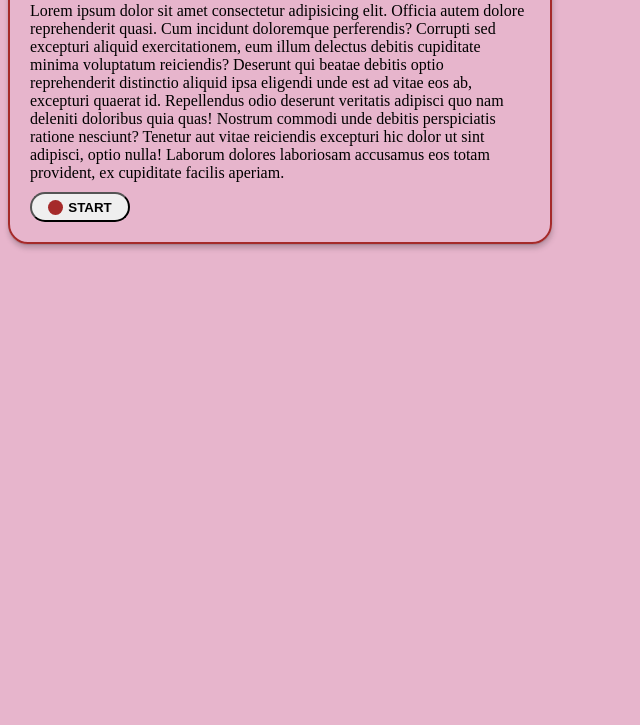
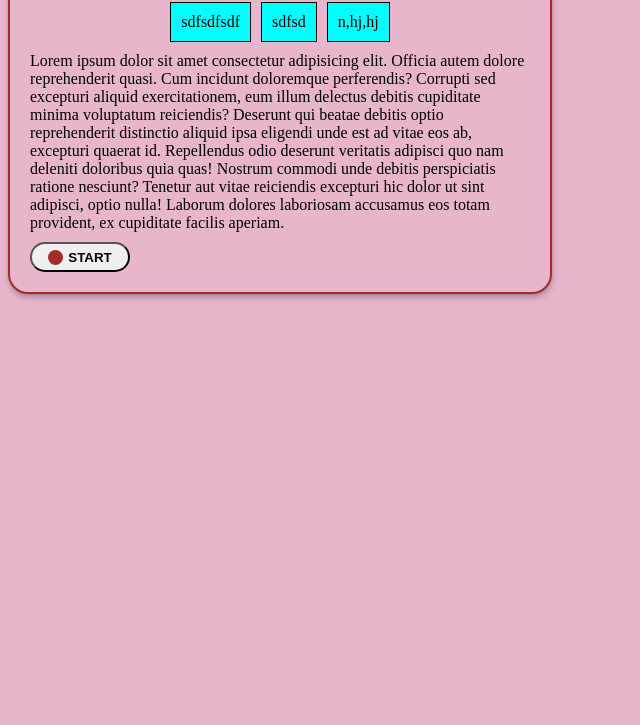
Before and after one commit to smisyuk4/practice, a plain HTML site: page index.html in a window 1280 px wide. Shown: the part 75-800 px from the top of the page, without its empty margins (0-640 px from the left). Drawn offline with Linux system fonts and the light colour scheme.

Commit message:
Update index.html

```diff
--- a/index.html
+++ b/index.html
@@ -10,6 +10,19 @@
 
     <div class="menu">
         <h1>Menu</h1>
+        <ul class="menu-list">
+            <li class="menu-item">
+                <a href="" class="link link-first">sdfsdfsdf</a>
+            </li>
+            <li class="menu-item">
+                <a href="" class="link link-second">sdfsd</a>
+            </li>
+            <li class="menu-item">
+                <a href="" class="link link-third">n,hj,hj</a>
+            </li>
+        </ul>
+
+
         <p>Lorem ipsum dolor sit amet consectetur adipisicing elit. Officia autem dolore reprehenderit quasi. Cum incidunt doloremque perferendis? Corrupti sed excepturi aliquid exercitationem, eum illum delectus debitis cupiditate minima voluptatum reiciendis?
         Deserunt qui beatae debitis optio reprehenderit distinctio aliquid ipsa eligendi unde est ad vitae eos ab, excepturi quaerat id. Repellendus odio deserunt veritatis adipisci quo nam deleniti doloribus quia quas!
         Nostrum commodi unde debitis perspiciatis ratione nesciunt? Tenetur aut vitae reiciendis excepturi hic dolor ut sint adipisci, optio nulla! Laborum dolores laboriosam accusamus eos totam provident, ex cupiditate facilis aperiam.</p>
```
